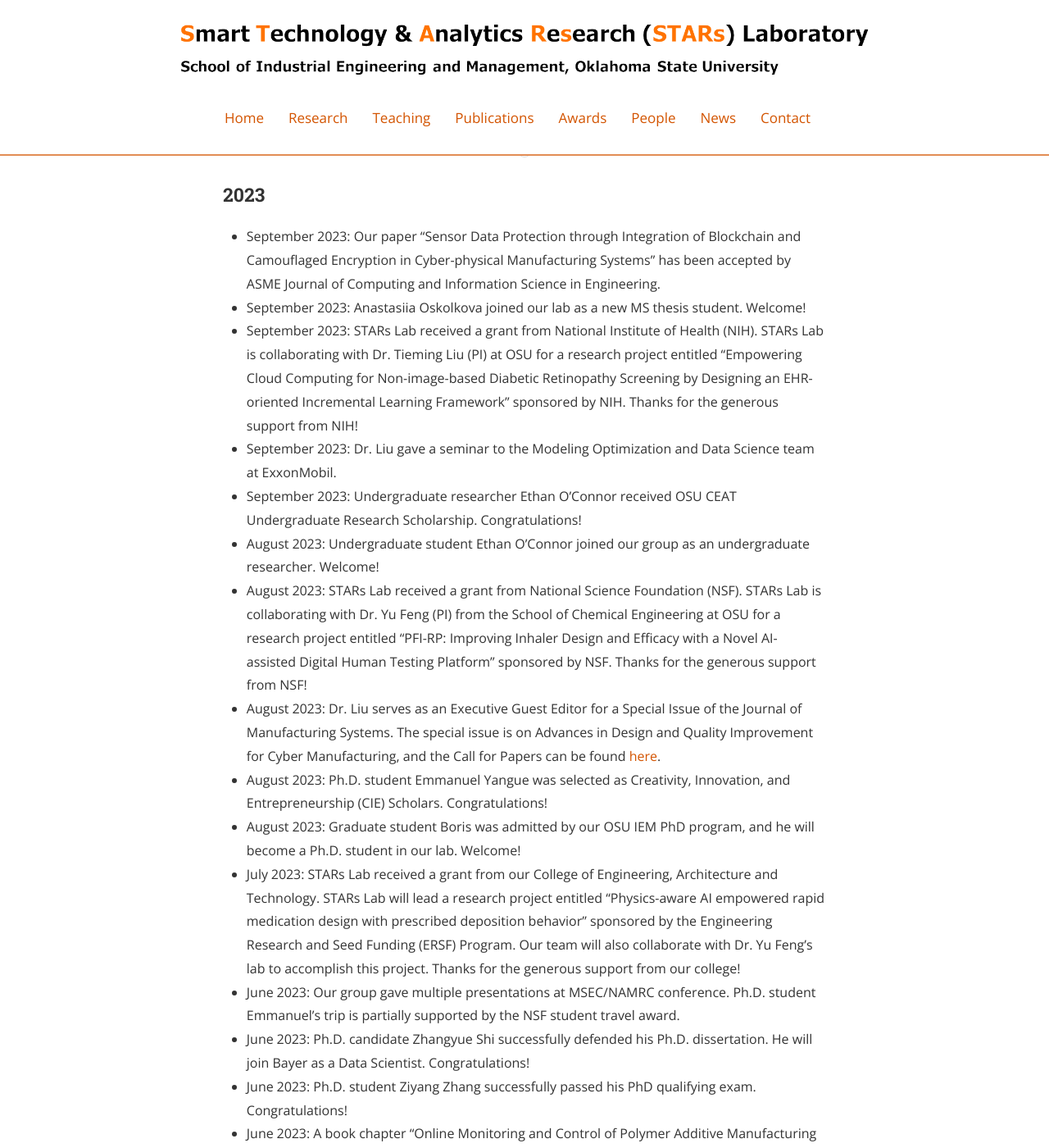
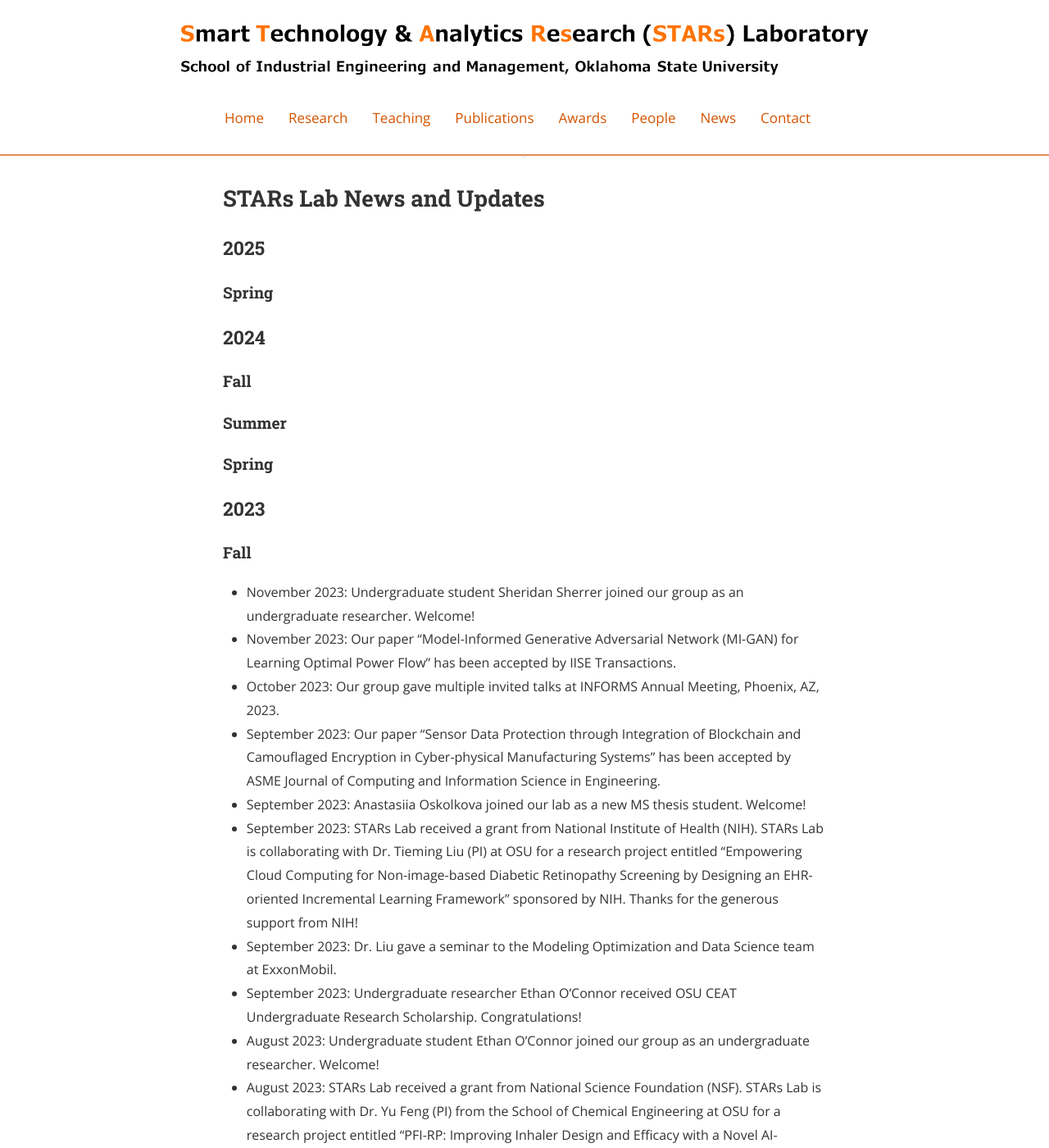
Before and after one commit to stars-laboratory/stars-laboratory.github.io, a Jekyll site: the page built from Gnews.md, in a window 1280 px wide and 1400 px high. Shown: the whole window at 82% size. Built offline with Jekyll 4.4.1, drawn with Linux system fonts in a browser that asks for light colours; nearby versions of some CDN libraries; some of the changed text lies outside the part shown.

Commit message:
Update Gnews.md
Format update. Information to be updated.

```diff
--- a/Gnews.md
+++ b/Gnews.md
@@ -5,8 +5,29 @@ permalink: /news/
 main_nav: true
 ---
 
+## STARs Lab News and Updates
+
+### 2025
+
+#### Spring
+
+
+### 2024
+
+#### Fall
+
+#### Summer
+
+#### Spring
+
+
 ### 2023
 
+#### Fall
+
+* November 2023: Undergraduate student Sheridan Sherrer joined our group as an undergraduate researcher. Welcome!
+* November 2023: Our paper “Model-Informed Generative Adversarial Network (MI-GAN) for Learning Optimal Power Flow” has been accepted by IISE Transactions.
+* October 2023: Our group gave multiple invited talks at INFORMS Annual Meeting, Phoenix, AZ, 2023.
 * September 2023: Our paper “Sensor Data Protection through Integration of Blockchain and Camouflaged Encryption in Cyber-physical Manufacturing Systems” has been accepted by ASME Journal of Computing and Information Science in Engineering.
 * September 2023: Anastasiia Oskolkova joined our lab as a new MS thesis student. Welcome!
 * September 2023: STARs Lab received a grant from National Institute of Health (NIH). STARs Lab is collaborating with Dr. Tieming Liu (PI) at OSU for a research project entitled “Empowering Cloud Computing for Non-image-based Diabetic Retinopathy Screening by Designing an EHR-oriented Incremental Learning Framework” sponsored by NIH. Thanks for the generous support from NIH!
@@ -17,6 +38,9 @@ main_nav: true
 * August 2023: Dr. Liu serves as an Executive Guest Editor for a Special Issue of the Journal of Manufacturing Systems. The special issue is on Advances in Design and Quality Improvement for Cyber Manufacturing, and the Call for Papers can be found [here](https://www.sciencedirect.com/journal/journal-of-manufacturing-systems/about/call-for-papers).
 * August 2023: Ph.D. student Emmanuel Yangue was selected as Creativity, Innovation, and Entrepreneurship (CIE) Scholars. Congratulations!
 * August 2023: Graduate student Boris was admitted by our OSU IEM PhD program, and he will become a Ph.D. student in our lab. Welcome!
+
+#### Summer
+
 * July 2023: STARs Lab received a grant from our College of Engineering, Architecture and Technology. STARs Lab will lead a research project entitled “Physics-aware AI empowered rapid medication design with prescribed deposition behavior” sponsored by the Engineering Research and Seed Funding (ERSF) Program. Our team will also collaborate with Dr. Yu Feng’s lab to accomplish this project. Thanks for the generous support from our college!
 * June 2023: Our group gave multiple presentations at MSEC/NAMRC conference. Ph.D. student Emmanuel’s trip is partially supported by the NSF student travel award.
 * June 2023: Ph.D. candidate Zhangyue Shi successfully defended his Ph.D. dissertation. He will join Bayer as a Data Scientist. Congratulations!
@@ -26,6 +50,9 @@ main_nav: true
 * May 2023: Ph.D. candidate Yuxuan Li successfully defended his Ph.D. dissertation. He will join the East China University of Science and Technology as an Assistant Professor. Congratulations!
 * May 2023: Ph.D. candidate Yuxuan Li presented our research in the 2023 IISE Annual Conference.
 * May 2023: UG research researchers Jacob O’hara and Kent Slater presented their papers in the 2023 IISE Annual Conference. Their papers have also been accepted for publication in the conference proceedings. Congratulations!
+
+#### Spring
+
 * May 2023: Graduate student Emmanuel Yangue successfully defended his MS thesis. Congratulations!
 * April 2023: Ph.D. candidate Yuxuan Li won the prestigious OSU Doctoral Phoenix Award. Congratulations!
 * April 2023: Ph.D. candidate Yuxuan Li was selected to participate in the SDM’23 Doctoral Forum for poster presentation and receive the NSF student travel award. Congratulations!
@@ -42,6 +69,8 @@ main_nav: true
 
 ### 2022
 
+#### Fall
+
 * December 2022: Our papers “Solving Non-linear Optimization Problem in Engineering by Model-Informed Generative Adversarial Network (MI-GAN)” and “Knowledge Distillation-enabled Multi-stage Incremental Learning for Online Process Monitoring in Advanced Manufacturing” have been accepted by the 2022 IEEE International Conference on Data Mining (ICDM) Workshops.
 * December 2022: Dr. Liu serves as an organizer for the [Data Science for Smart Manufacturing and Healthcare (DS2-MH) Workshop]( https://sdm23wsmh.github.io/) at the [SDM23 conference](https://www.siam.org/conferences/cm/conference/sdm23).
 * November 2022: Dr. Liu serves as a Guest Editor for a Special Issue of ASME Journal of Computing and Information Science in Engineering (JCISE). The special issue is on Digitalization and Reverse Engineering for Additive Manufacturing, and the Call for Papers can be found [here](https://www.asme.org/getmedia/3651c562-8b4d-49ce-b0d9-05cf9bba1401/jcise-si-digitalization-and-reverse-engineerin_final.pdf).
@@ -51,11 +80,17 @@ main_nav: true
 * September 2022: Undergraduate researcher Jacob O'Hara received OSU CEAT Undergraduate Research Scholarship. Congratulations!
 * September 2022: Boris Oskolkov joined our lab as a new MS thesis student. Welcome!
 * August 2022: Undergraduate student Kent Slater joined our lab as an undergraduate researcher. He will be supported by the NSF REU Supplement Grant. Welcome!
+
+#### Summer
+
 * August 2022: PhD student Ziyang Zhang presented his research paper in the IEEE CASE 2022 conference.
 * August 2022: PhD candidate Yuxuan Li presented his research paper in the IEEE CASE 2022 conference.
 * June 2022: PhD candidate Zhangyue Shi received the Robberson Summer Research and Creative Activity Fellowship. Congratulations!
 * June 2022: Our paper “Hybrid Data-Driven Feature Extraction-Enabled Surface Modeling for Metal Additive Manufacturing” has been accepted by the International Journal of Advanced Manufacturing Technology.
 * May 2022: STARs Lab participated in an equipment grant from Oklahoma Center for Adult Stem Cell Research (OCASCR) for a project “Establishment of nanoString spatial biology system at OSU”, which is led by the PI Dr. Ashish Ranjan from the College of Veterinary Medicine at OSU. Thanks for the support from OCASCR!
+
+#### Spring
+
 * May 2022: Undergraduate student Andrew Bunting joined our lab as an undergraduate researcher. He will be supported by the Wentz Research Award. Welcome!
 * April 2022: PhD student Zhangyue Shi won the 2022 Outstanding Graduate Student Award in the College of Engineering, Architecture and Technology. Congratulations!
 * April 2022: MS student Ayse Dogan’s thesis work won the 2022 IISE Graduate Research Award. Congratulations!
@@ -73,6 +108,8 @@ main_nav: true
 
 ### 2021
 
+#### Fall
+
 * December 2021: Our Paper “An LSTM-autoencoder based online side channel monitoring approach for cyber-physical attack detection in additive manufacturing” has been accepted by Journal of Intelligence Manufacturing.
 * December 2021: PhD student Zhangyue Shi successfully passed his dissertation proposal defense. Congratulations!
 * November 2021: Our paper “A Multilayer Network-Enabled Ultrasonic Image Series Analysis Approach for Online Cancer Drug Delivery Monitoring” has been accepted by Computer Methods and Programs in Biomedicine.
@@ -83,9 +120,15 @@ main_nav: true
 * October 2021: PhD student Zhangyue Shi gave a seminar in the Department of Industrial and Manufacturing Engineering at North Dakota State University.
 * October 2021: Dr. Liu gave a seminar in the Department of Industrial, Systems and Manufacturing Engineering at Wichita State University.
 * August 2021: Dr. Liu gave a seminar in the Department of Statistics at Auburn University.
+
+#### Summer
+
 * August 2021: PhD student Zhangyue Shi presented his research works in the IDETC/CIE 2021 conference. He is partially supported by the student stipends from the ASME CIE division.
 * June 2021: PhD student Zhangyue Shi presented his research works in the NAMRC49/MSEC2021 conference. He is supported by the NSF-Sponsored Student Support Award.
 * May 2021: PhD student Yuxuan Li and Zhangyue successfully passed their PhD qualifying exam. Congratulations!
+
+#### Spring
+
 * April 2021: Master student Ayse Dogan successfully defended her MS thesis. Congratulations!
 * April 2021: Dr. Liu was elected as a board director in data analytics and information systems (DAIS) division of IISE.
 * March 2021: Dr. Liu gave a seminar in the Department of Industrial and Manufacturing Engineering at North Dakota State University.
@@ -93,13 +136,20 @@ main_nav: true
 
 ### 2020
 
+#### Fall
+
 * November 2020: Our group gave multiple invited talks at 2020 Virtual INFORMS Annual Meeting.
 * October 2020: Our paper "A Blockchain-based G-code Protection Approach for Cyber-Physical Security in Additive Manufacturing" has been accepted by ASME Journal of Computing and Information Science in Engineering.
 * October 2020: Our paper "An Integrated Manifold Learning Approach for High Dimensional Data Feature Extractions and its Applications to Online Process Monitoring of Additive Manufacturing" has been accepted by IISE Transactions.
+
+#### Spring
+
 * March 2020: Undergraduate student Jackson Baker's paper, mentored by Dr. Liu, won the second place in the 2020 IISE Southcentral Regional Undergraduate Technical Paper Competition. Congratulations!
 * March 2020: Dr. Liu gave a seminar in the Department of Statistics at Oklahoma State University.
 
 ### 2019
+
+#### Fall
 
 * December 2019: The senior design team mentored by Dr. Liu won the IEM senior design poster competition. Congratulations!
 * October 2019: Our group gave multiple invited talks at INFORMS Annual Meeting, Seattle, 2019.
```
